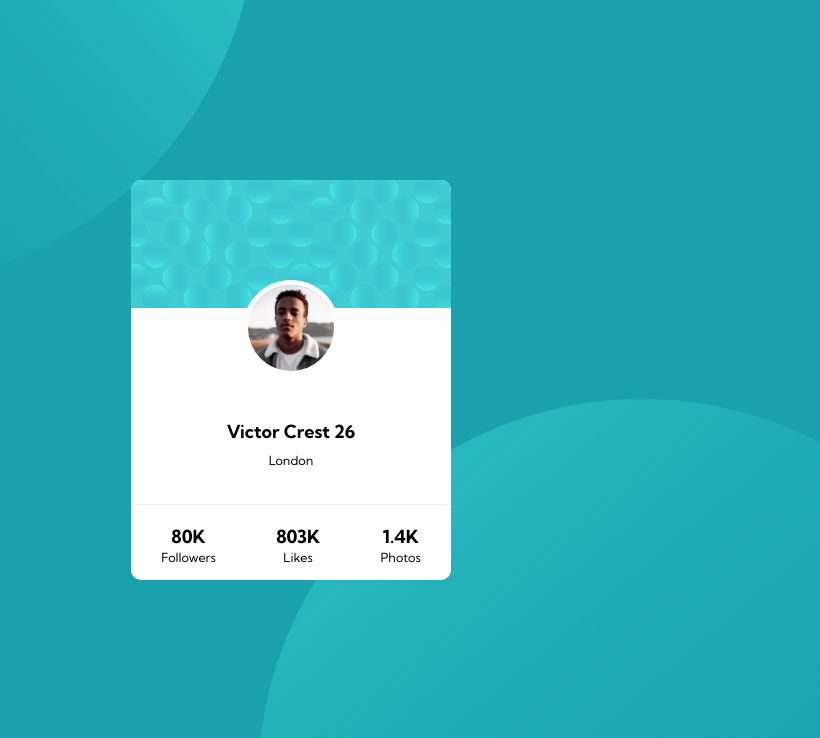
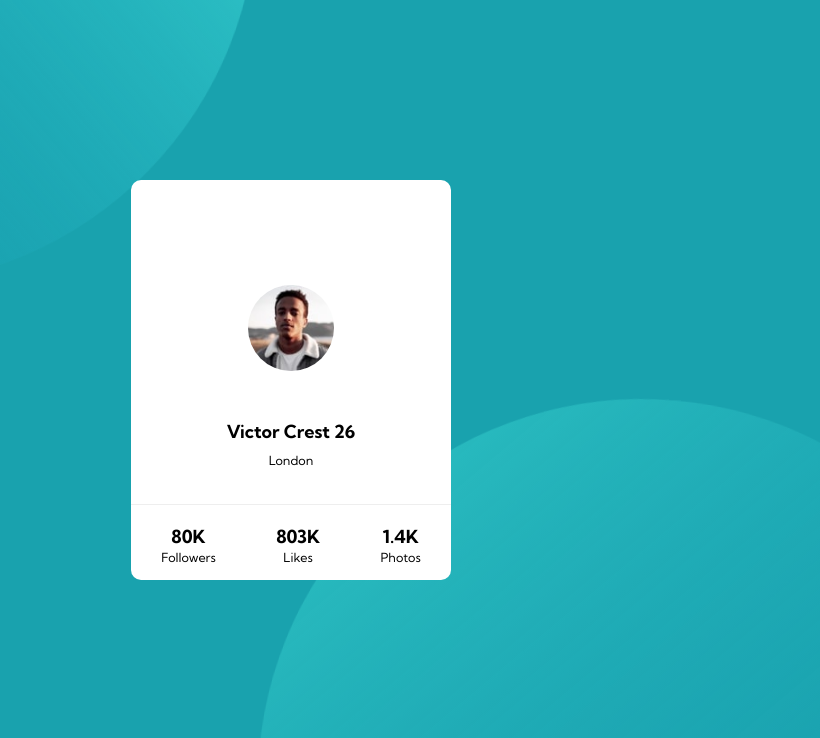
Before and after one commit to Danmasanii/pf-card-component, a plain HTML site: page index.html in a window 1280 px wide. Shown: the top 738 px of the page, without its empty margins (349-1169 px from the left). Drawn offline with Linux system fonts and the light colour scheme.

Commit message:
Update index.html

```diff
--- a/index.html
+++ b/index.html
@@ -1,5 +1,6 @@
 <!DOCTYPE html>
 <html lang="en">
+
 <head>
     <meta charset="UTF-8">
     <meta http-equiv="X-UA-Compatible" content="IE=edge">
@@ -8,6 +9,7 @@
     <link rel="stylesheet" href="style.css">
     <title>Frontend Mentor | Profile card component</title>
 </head>
+
 <body>
     <div id="background">
         <div id="circletop">
@@ -18,9 +20,7 @@
         </div>
     </div>
     <div id="card">
-            <div id="card_pattern">
-                  <img src="img/bg-pattern-card.svg" alt="">
-            </div>
+
         <div id="user_image">
             <img src="img/image-victor.jpg" alt="">
         </div>
@@ -46,8 +46,8 @@
 
 
     <div class="attribution">
-            Challenge by <a href="https://www.frontendmentor.io?ref=challenge" target="_blank">Frontend Mentor.</a>
-            Coded by <a href="#">murytarlah</a>.
+        Challenge by <a href="https://www.frontendmentor.io?ref=challenge" target="_blank">Frontend Mentor.</a> Coded by <a href="#">murytarlah</a>.
     </div>
 </body>
+
 </html>
```
Lines whose indentation alone changed are shown as unchanged.
